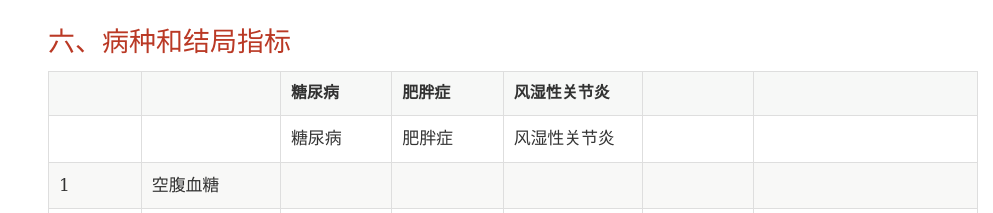
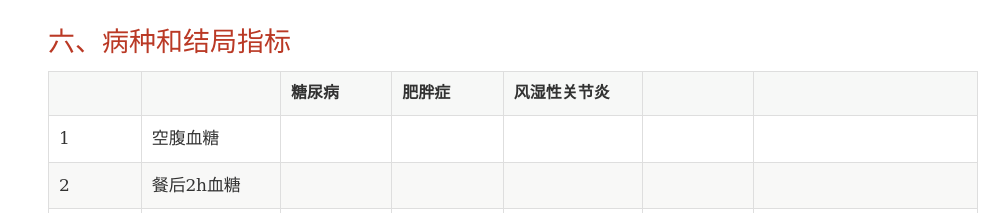
Before and after one commit to CNKI-LaoMa/evidence-system.github.io, a plain HTML site: page index.html in a window 1280 px wide. Shown: the part 7843-8056 px from the top of the page, without its empty margins (287-1280 px from the left). Drawn offline with Linux system fonts and the light colour scheme; a web font is replaced by a local one.

Commit message:
Update index.html

```diff
--- a/index.html
+++ b/index.html
@@ -2204,29 +2204,7 @@
 						</tr>
 					</thead>
 					<tbody>
-						<tr>
-							<td class="tableblock halign-left valign-top">
-								<p>&nbsp;</p>
-							</td>
-							<td class="tableblock halign-left valign-top">
-								<p>&nbsp;</p>
-							</td>
-							<td class="tableblock halign-left valign-top">
-								<p>糖尿病</p>
-							</td>
-							<td class="tableblock halign-left valign-top">
-								<p>肥胖症</p>
-							</td>
-							<td class="tableblock halign-left valign-top">
-								<p>风湿性关节炎</p>
-							</td>
-							<td class="tableblock halign-left valign-top">
-								<p>&nbsp;</p>
-							</td>
-							<td class="tableblock halign-left valign-top">
-								<p>&nbsp;</p>
-							</td>
-						</tr>
+
 						<tr>
 							<td class="tableblock halign-left valign-top">
 								<p>1</p>
```
